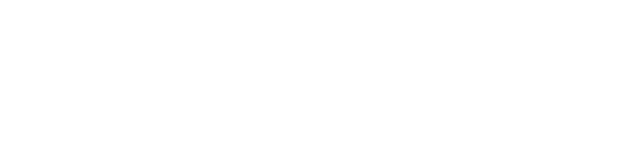
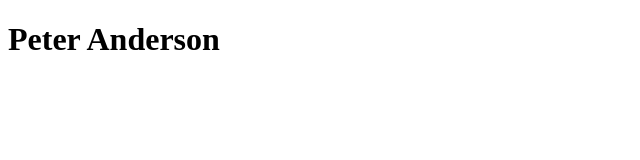
Before and after one commit to onemanwenttomow/about-me, a plain HTML site: page index.html in a window 1280 px wide. Shown: the whole page, without its empty margins (0-640 px from the left). Drawn offline with Linux system fonts and the light colour scheme.

Commit message:
add title

```diff
--- a/index.html
+++ b/index.html
@@ -5,5 +5,7 @@
     <meta name="viewport" content="width=device-width, initial-scale=1.0" />
     <title>Document</title>
   </head>
-  <body></body>
+  <body>
+    <h1>Peter Anderson</h1>
+  </body>
 </html>
```
